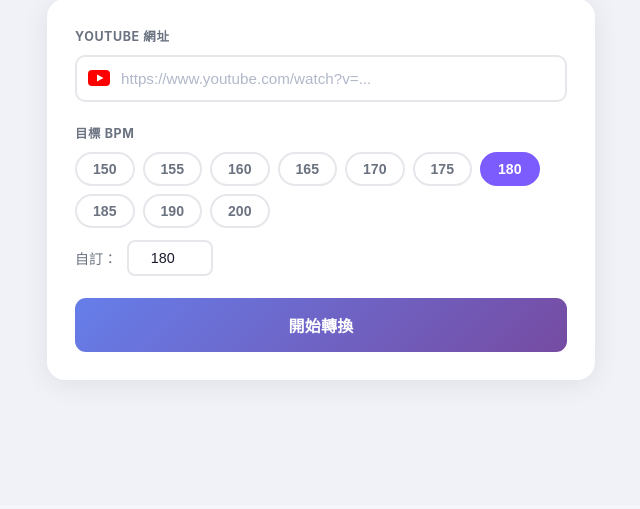
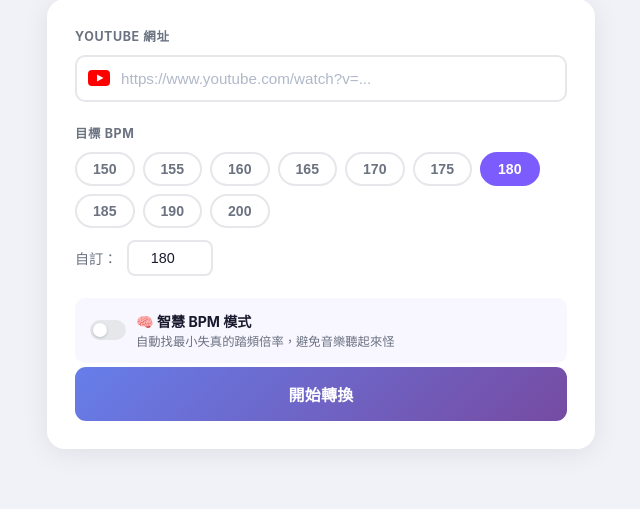
Before and after one commit to micliou877/bpm-runner, a Flask app: page / in a window 1280 px wide. Shown: the part 295-804 px from the top of the page, without its empty margins (319-959 px from the left). Before the commit the page ends 683 px from the top, so only its background shows below. Run offline with Flask 3, Linux system fonts and the light colour scheme; parts of the project's set-up code (start-up, migrations or seed data) failed here and were passed over.

Commit message:
Add smart BPM mode: auto-select best musical ratio to minimize distortion

```diff
--- a/app.py
+++ b/app.py
@@ -27,6 +27,31 @@ DOWNLOADS_DIR.mkdir(exist_ok=True)
 jobs: dict = {}
 
 app = Flask(__name__)
+
+
+# 智慧模式：與踏頻同步的音樂倍率（目標BPM = 踏頻 * p/q）
+_SMART_RATIOS = [
+    (1, 1, "每拍一步"),
+    (1, 2, "每兩拍一步"),
+    (1, 3, "每三拍一步"),
+    (1, 4, "每四拍一步"),
+    (2, 3, "三步配兩拍"),
+    (3, 4, "四步配三拍"),
+    (4, 5, "五步配四拍"),
+    (3, 2, "兩步配三拍"),
+]
+
+def find_smart_target(original_bpm: float, cadence: float = 180.0) -> tuple:
+    """回傳 (target_bpm, stretch_pct, description) 失真最小的音樂倍率目標。"""
+    best = None
+    for p, q, desc in _SMART_RATIOS:
+        target = cadence * p / q
+        if not (40 <= target <= 220):
+            continue
+        stretch = abs(original_bpm - target) / original_bpm * 100
+        if best is None or stretch < best[0]:
+            best = (stretch, round(target, 1), desc)
+    return best  # (stretch_pct, target_bpm, description)
 
 
 def safe_filename(title: str) -> str:
@@ -119,7 +144,16 @@ def run_conversion(job_id: str, url: str, target_bpm: float):
             original_bpm = float(tempo[0] if hasattr(tempo, "__len__") else tempo)
 
             job["original_bpm"] = round(original_bpm, 1)
-            job.update(progress=60, message=f"偵測到 {original_bpm:.1f} BPM，開始轉換...")
+
+            # 智慧模式：自動選最小失真的音樂倍率
+            smart_reason = None
+            if job.get("smart"):
+                stretch_pct, smart_target, desc = find_smart_target(original_bpm, target_bpm)
+                smart_reason = f"{desc}（失真 {stretch_pct:.1f}%）"
+                target_bpm = smart_target
+                job["smart_reason"] = smart_reason
+
+            job.update(progress=60, message=f"偵測到 {original_bpm:.1f} BPM，轉換為 {target_bpm:.0f} BPM...")
 
             # ── Step 3: Time-stretch ──────────────────────────────────
             job.update(status="converting", progress=65, message=f"轉換為 {target_bpm:.0f} BPM 中...")
@@ -198,6 +232,8 @@ def convert():
     if not (60 <= target_bpm <= 300):
         return jsonify({"error": "BPM 請輸入 60–300 之間的數值"}), 400
 
+    smart = bool(data.get("smart", False))
+
     job_id = str(uuid.uuid4())
     jobs[job_id] = {
         "status": "pending",
@@ -208,6 +244,8 @@ def convert():
         "title": None,
         "original_bpm": None,
         "target_bpm": target_bpm,
+        "smart": smart,
+        "smart_reason": None,
     }
 
     threading.Thread(target=run_conversion, args=(job_id, url, target_bpm), daemon=True).start()
--- a/templates/index.html
+++ b/templates/index.html
@@ -138,6 +138,46 @@
       transition: border-color 0.18s;
     }
     .bpm-custom-input:focus { border-color: var(--accent); }
+
+    /* Smart mode toggle */
+    .smart-row {
+      display: flex;
+      align-items: center;
+      gap: 10px;
+      margin: 14px 0 4px;
+      padding: 12px 14px;
+      background: #f8f6ff;
+      border-radius: 10px;
+      border: 1.5px solid transparent;
+      cursor: pointer;
+      transition: border-color 0.15s, background 0.15s;
+      user-select: none;
+    }
+    .smart-row:hover { border-color: var(--accent); }
+    .smart-row.on { border-color: var(--accent); background: #f0ecff; }
+    .smart-toggle {
+      width: 36px; height: 20px;
+      border-radius: 999px;
+      background: var(--border);
+      position: relative;
+      flex-shrink: 0;
+      transition: background 0.2s;
+    }
+    .smart-toggle::after {
+      content: '';
+      position: absolute;
+      width: 14px; height: 14px;
+      border-radius: 50%;
+      background: #fff;
+      top: 3px; left: 3px;
+      transition: transform 0.2s;
+      box-shadow: 0 1px 3px rgba(0,0,0,0.2);
+    }
+    .smart-row.on .smart-toggle { background: var(--accent); }
+    .smart-row.on .smart-toggle::after { transform: translateX(16px); }
+    .smart-text { flex: 1; }
+    .smart-text strong { font-size: 0.88rem; color: var(--text); }
+    .smart-text span { display: block; font-size: 0.77rem; color: var(--muted); margin-top: 1px; }
 
     /* Convert button */
     .btn-convert {
@@ -344,6 +384,14 @@
       </div>
     </div>
 
+    <div class="smart-row" id="smartRow" onclick="toggleSmart()">
+      <div class="smart-toggle"></div>
+      <div class="smart-text">
+        <strong>🧠 智慧 BPM 模式</strong>
+        <span>自動找最小失真的踏頻倍率，避免音樂聽起來怪</span>
+      </div>
+    </div>
+
     <button id="convertBtn" class="btn-convert" onclick="startConvert()">
       開始轉換
     </button>
@@ -373,6 +421,10 @@
       <span class="bpm-new" id="newLabel">-- BPM</span>
     </div>
 
+    <div id="smartResult" style="display:none;margin-top:10px;padding:10px 14px;background:#f0ecff;border-radius:8px;font-size:0.82rem;color:#5a3f9e;">
+      🧠 <span id="smartReason"></span>
+    </div>
+
     <a id="downloadBtn" class="btn-download" href="#" download>
       ⬇&nbsp;&nbsp;下載 MP3
     </a>
@@ -385,6 +437,17 @@
 <script>
   let selectedBpm = 180;
   let pollTimer    = null;
+  let smartMode    = false;
+
+  function toggleSmart() {
+    smartMode = !smartMode;
+    document.getElementById('smartRow').classList.toggle('on', smartMode);
+    // 智慧模式開啟時，灰掉 BPM 選擇區（踏頻仍作為基準）
+    document.querySelectorAll('.bpm-tag, .bpm-custom-input').forEach(el => {
+      el.style.opacity = smartMode ? '0.4' : '1';
+      el.style.pointerEvents = smartMode ? 'none' : '';
+    });
+  }
 
   /* ── BPM selector ─────────────────────────────── */
   document.querySelectorAll('.bpm-tag').forEach(btn => {
@@ -421,7 +484,7 @@
       const res  = await fetch('/convert', {
         method:  'POST',
         headers: { 'Content-Type': 'application/json' },
-        body:    JSON.stringify({ url, bpm: selectedBpm }),
+        body:    JSON.stringify({ url, bpm: selectedBpm, smart: smartMode }),
       });
       const data = await res.json();
       if (data.error) throw new Error(data.error);
@@ -442,7 +505,7 @@
         setProgress(job.progress, job.message);
 
         if (job.title)        document.getElementById('songName').textContent = job.title;
-        if (job.original_bpm) showBpmBadge(job.original_bpm, job.target_bpm);
+        if (job.original_bpm) showBpmBadge(job.original_bpm, job.target_bpm, job.smart_reason);
 
         if (job.status === 'done') {
           clearInterval(pollTimer);
@@ -471,10 +534,17 @@
     document.getElementById('barPct').textContent  = pct + '%';
   }
 
-  function showBpmBadge(orig, target) {
+  function showBpmBadge(orig, target, smartReason) {
     document.getElementById('origLabel').textContent = orig + ' BPM';
     document.getElementById('newLabel').textContent  = target + ' BPM';
     document.getElementById('bpmBadge').classList.add('visible');
+    const sr = document.getElementById('smartResult');
+    if (smartReason) {
+      document.getElementById('smartReason').textContent = smartReason;
+      sr.style.display = 'block';
+    } else {
+      sr.style.display = 'none';
+    }
   }
 
   function showError(msg) {
@@ -489,6 +559,7 @@
     setProgress(0, '準備中...');
     document.getElementById('songName').textContent = '處理中...';
     document.getElementById('bpmBadge').classList.remove('visible');
+    document.getElementById('smartResult').style.display = 'none';
     document.getElementById('downloadBtn').classList.remove('visible');
     document.getElementById('downloadBtn').href = '#';
     document.getElementById('errorBox').classList.remove('visible');
```
